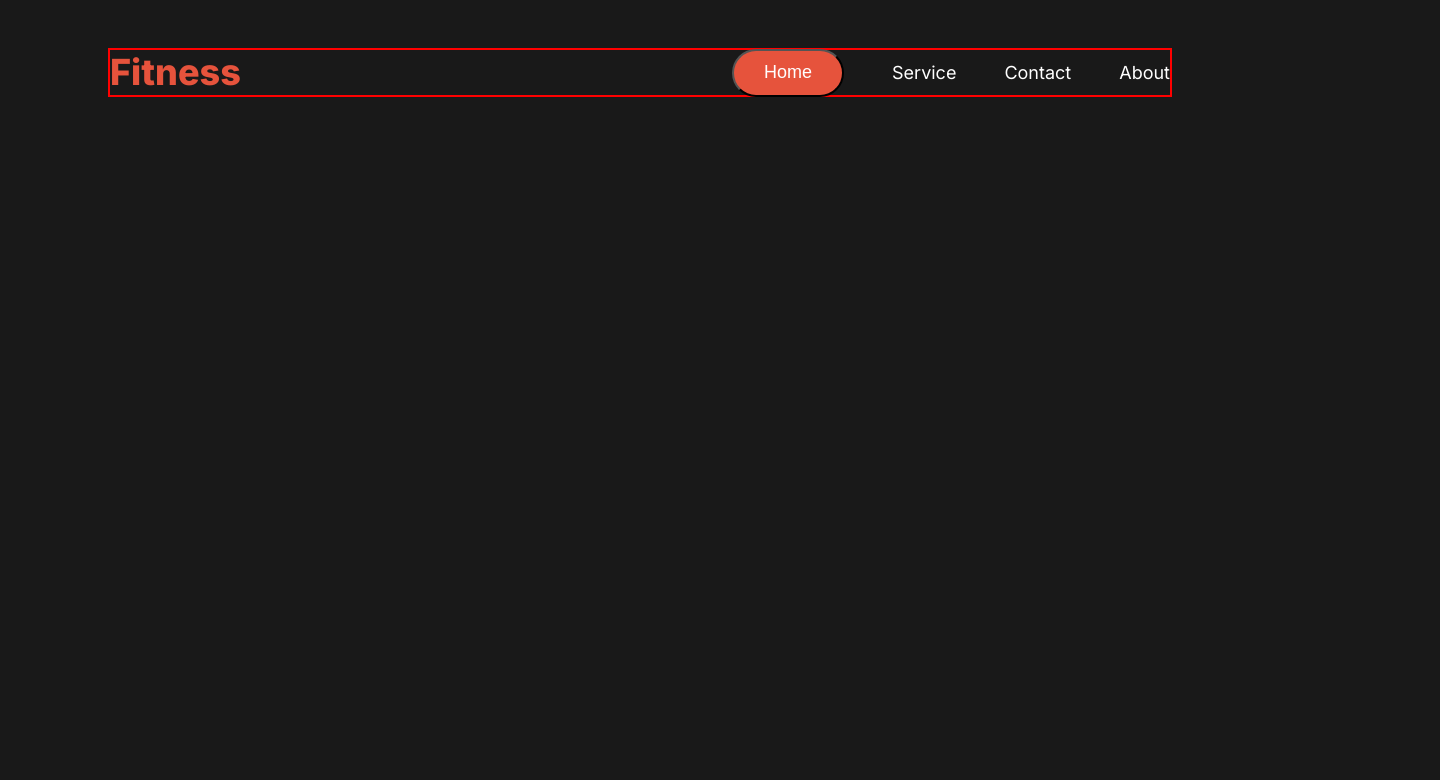
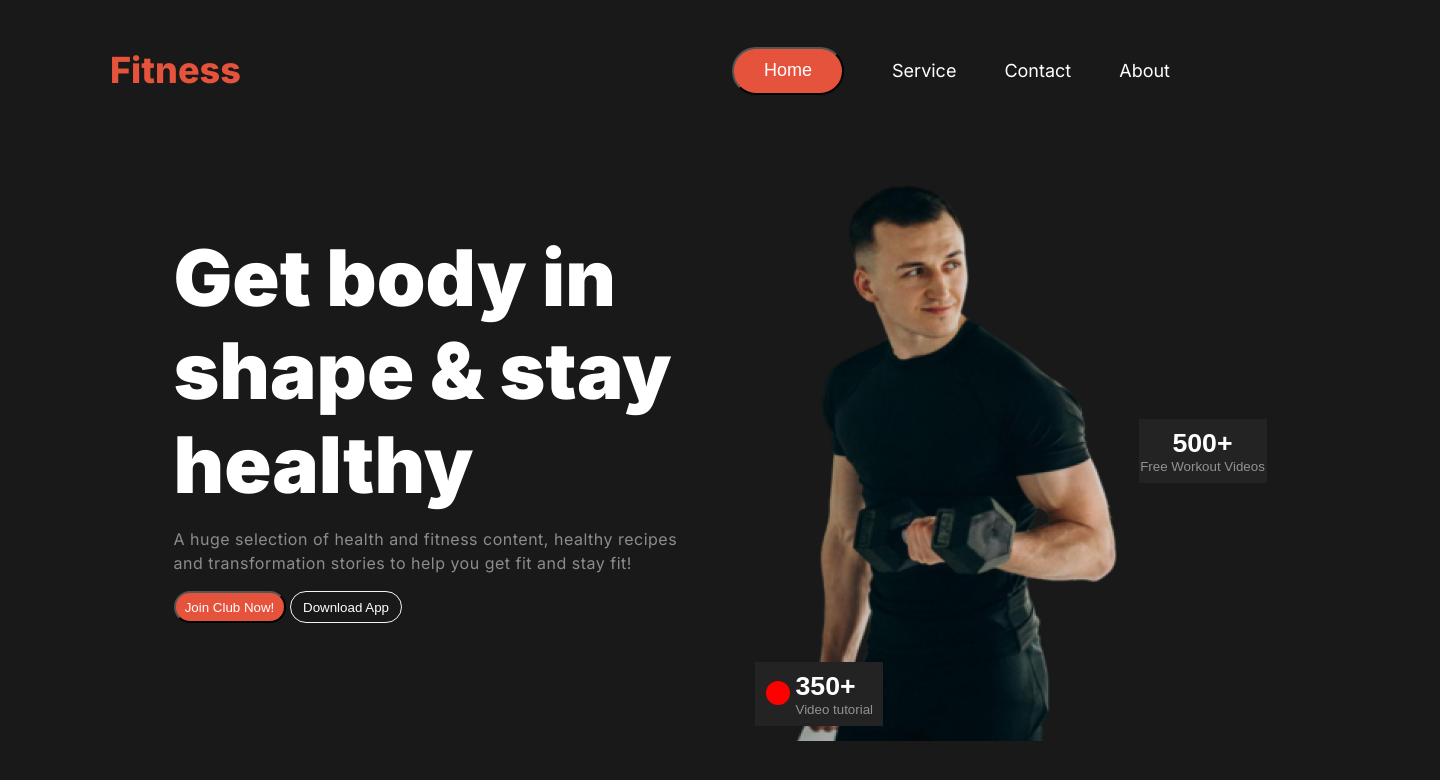
Before and after one commit to hmahmood071/versatile-assign-2, a plain HTML site: page index.html in a window 1280 px wide. Shown: the whole page, 1440 px wide, since content can reach past the window. Drawn offline with Linux system fonts and the light colour scheme.

Commit message:
added banner section

```diff
--- a/index.html
+++ b/index.html
@@ -18,7 +18,29 @@
             <p>About</p>
         </nav>
     </header>
-    <banner></banner>
+    <!-- get-body  -->
+    <banner class="container container-get-body">
+       <div class="content-body">
+        <h1>Get body in shape & stay healthy</h1>
+        <p>A huge selection of health and fitness content, healthy recipes and transformation stories to help you get fit and stay fit!</p>
+        <button class="join-btn">Join Club Now!</button>
+        <button class="app-btn">Download App</button>
+       </div>
+       <div class="img-content">
+        <img src="images/Images 2.png"alt="">
+        <div class="btn-primary">
+            <button class="btn-1">
+                <div class="div"></div>
+                <h1>350+</h1>
+                <p>Video tutorial</p>
+            </button>
+            <button class="btn-2">
+                <h1>500+</h1>
+                <p>Free Workout Videos</p>
+            </button>
+        </div>
+       </div>
+    </banner>
     <footer></footer>
 </body>
 </html>
--- a/styles/style.css
+++ b/styles/style.css
@@ -11,14 +11,13 @@ body{
     width: 1060px;
     height: 45px;
     margin: 0 auto;
-    border: 2px solid red;
     margin-top: 3rem;
     display: flex;
     justify-content: space-between;
     align-items: center;
 }
 .logo{
-    width: 22rem;
+    width: 21rem;
     height: 14.3;
 }
 .logo h1{
@@ -52,3 +51,100 @@ font-weight: 400;
 text-align: center;
 cursor: pointer;
 }
+.container-get-body{
+    width: 1440px;
+    height: 715px;
+    display: flex;
+    justify-content: center;
+    align-items: center;
+
+}
+.content-body{
+    width: 520px;
+    height: 440px;
+}
+.content-body h1{
+color: rgb(255, 255, 255);
+font-family: Inter;
+font-size: 78px;
+font-weight: 900;
+line-height: 120%;
+padding-bottom: 1rem;
+}
+.content-body p{
+    color: rgba(255, 255, 255, 0.5);
+    font-family: Inter;
+    font-size: 1rem;
+    font-weight: 400;
+    line-height: 24px;
+    letter-spacing: 0.5px;
+    text-align: left;
+    padding-bottom: 1rem;
+}
+.join-btn{
+    width: 7rem;
+    height: 2rem;
+    border-radius: 3rem;
+    background-color: #E6533c;
+    color: white;
+}
+.app-btn{
+    width: 7rem;
+    height: 2rem;
+    border-radius: 3rem;
+    background-color: #191919;
+    color: white;
+    border: 1px solid whitesmoke;
+}
+.img-content{
+    display: flex;
+    justify-content: space-evenly;
+    align-items: center;
+}
+.img-content img{
+    margin-left: 6rem;
+}
+.btn-primary{
+    position: relative;
+}
+.btn-1{
+   width: 8rem;
+   height: 4rem;
+   position: absolute;
+   right: 300%;
+   top: 380%;
+   text-align: right;
+   background-color:#232323;
+   border: 1px solid #232323;
+   color: white;
+}
+.btn-1 h1{
+   text-align: left;
+   padding-left: 40px;
+}
+.btn-1 p{
+   text-align: left;
+   padding-left: 40px;
+   color:rgba(255, 255, 255, 0.5);
+}
+.btn-2 p{
+    color:rgba(255, 255, 255, 0.5);
+}
+.div{
+   background-color: red;
+    width: 1.5rem;
+    height: 1.5rem;
+    border-radius: 50%;
+    top:30%;
+  left: 8%;
+  position: absolute;
+}
+.btn-2{
+    width: 8rem;
+   height: 4rem;
+text-align: right;
+background-color:#232323;
+border: 1px solid #232323;
+color: white;
+text-align: center;
+}
```
